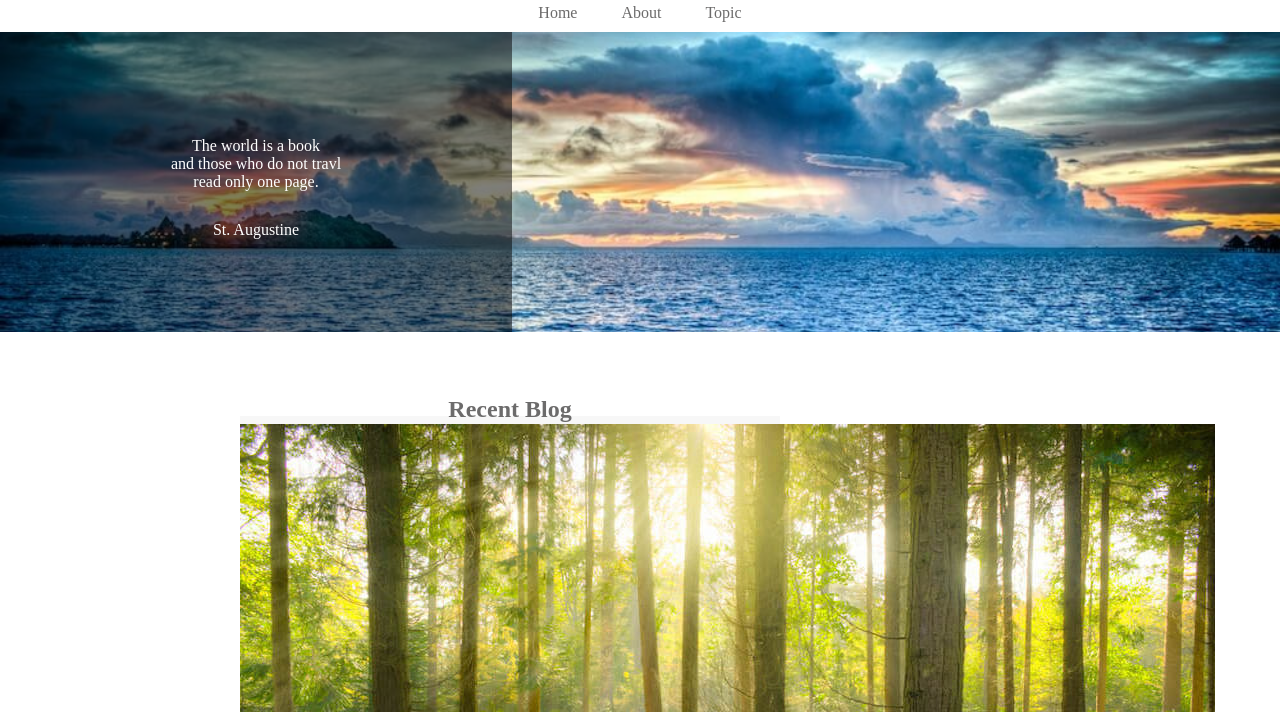
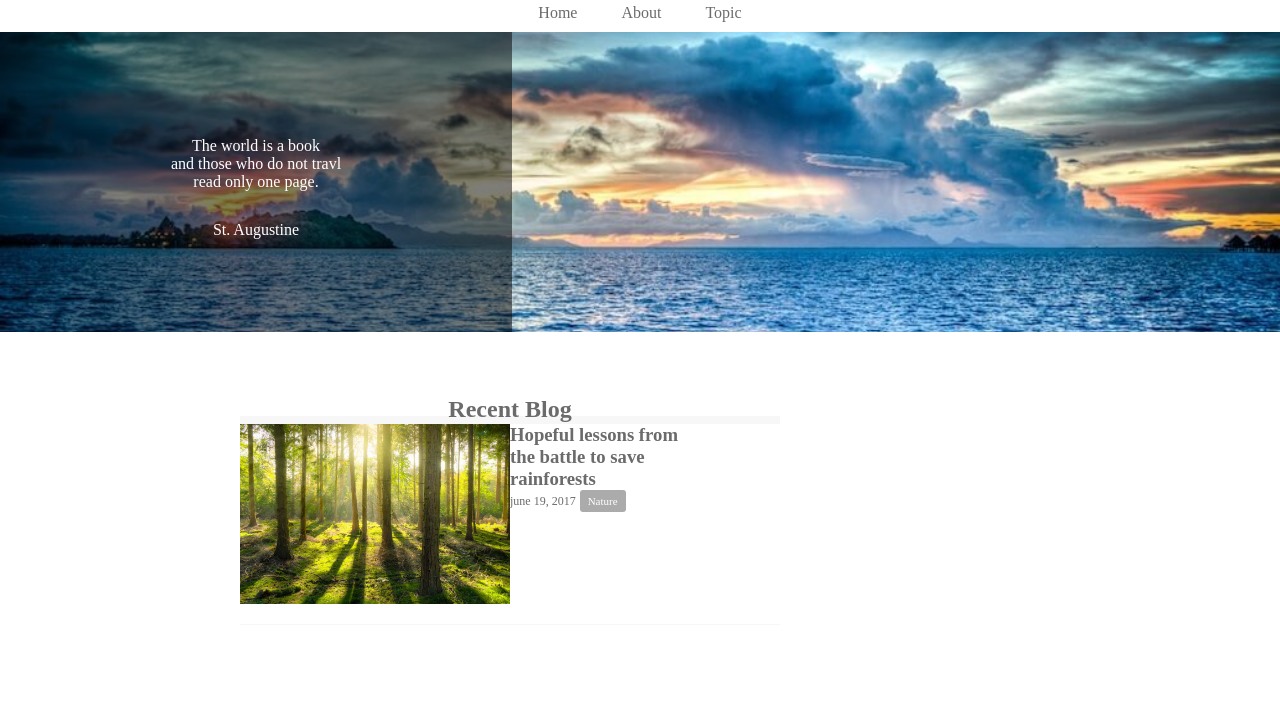
Before and after one commit to magi954/CARAVAN1-10, a plain HTML site: page index.html in a window 1280 px wide. Shown: the part 73-785 px from the top of the page. Drawn offline with Linux system fonts and the light colour scheme.

Commit message:
[Add]1-7

```diff
--- a/index.html
+++ b/index.html
@@ -40,7 +40,7 @@
     <main>
       <section class="blog">
         <h2 class="blog-heading">Recent Blog</h2>
-        <div class="clog-item">
+        <div class="blog-item">
           <img class="blog-image" src="img/forest.jpg">
           <section class="blog-text">
             <h3>
@@ -50,8 +50,8 @@
                 rainforests
               </a>
             </h3>
-            <p>june 19, 2017</p>
-            <span class="category"></span>
+            <p class="blog-date">june 19, 2017</p>
+            <span class="category">Nature</span>
           </section>
         </div>
       </section>
--- a/style.css
+++ b/style.css
@@ -80,6 +80,17 @@ main {
   padding-bottom: 20px;
   margin-bottom: 20px;
   border-bottom: 1px solid #f7f7f7;
+  display: flex;
+  justify-content: flex-start;
+}
+
+.blog-image {
+  height: 180px;
+}
+
+.blog-date {
+  font-size: 12px;
+  display: inline-block;
 }
 
 .category {
```
